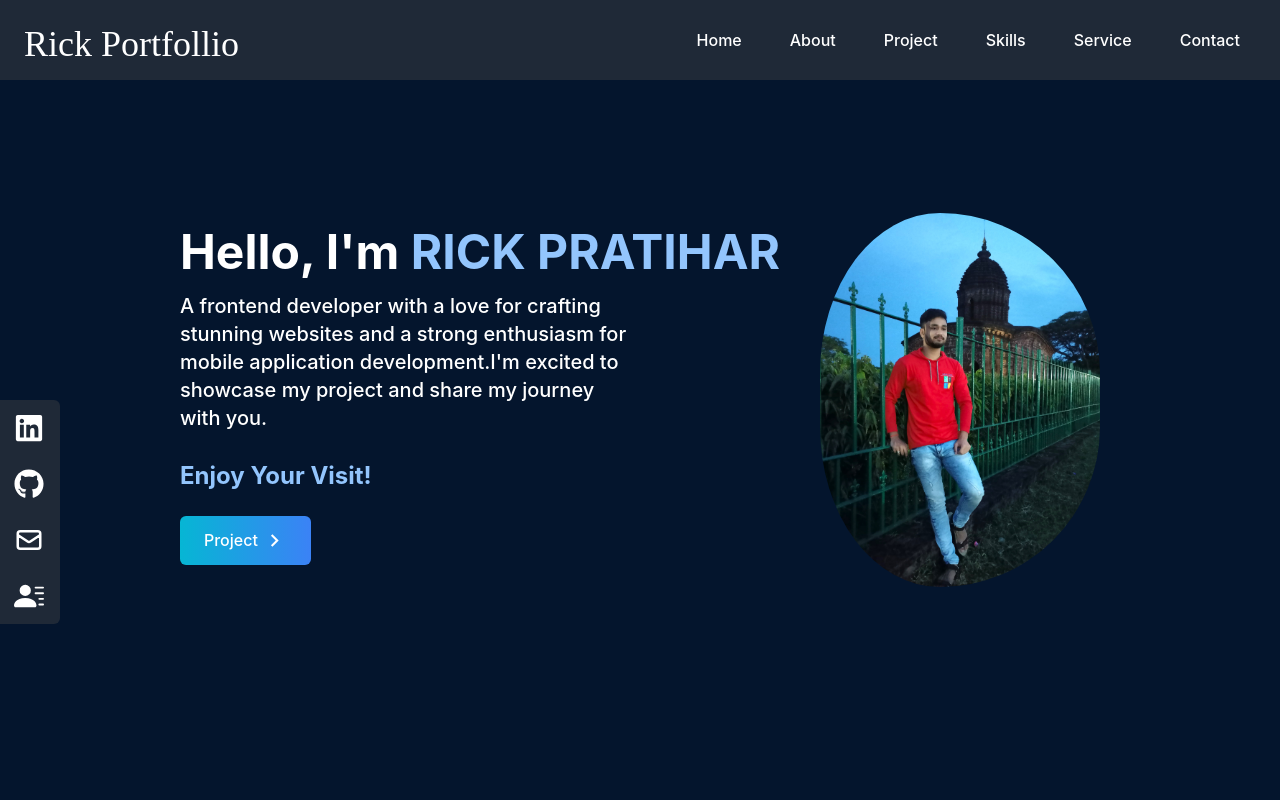
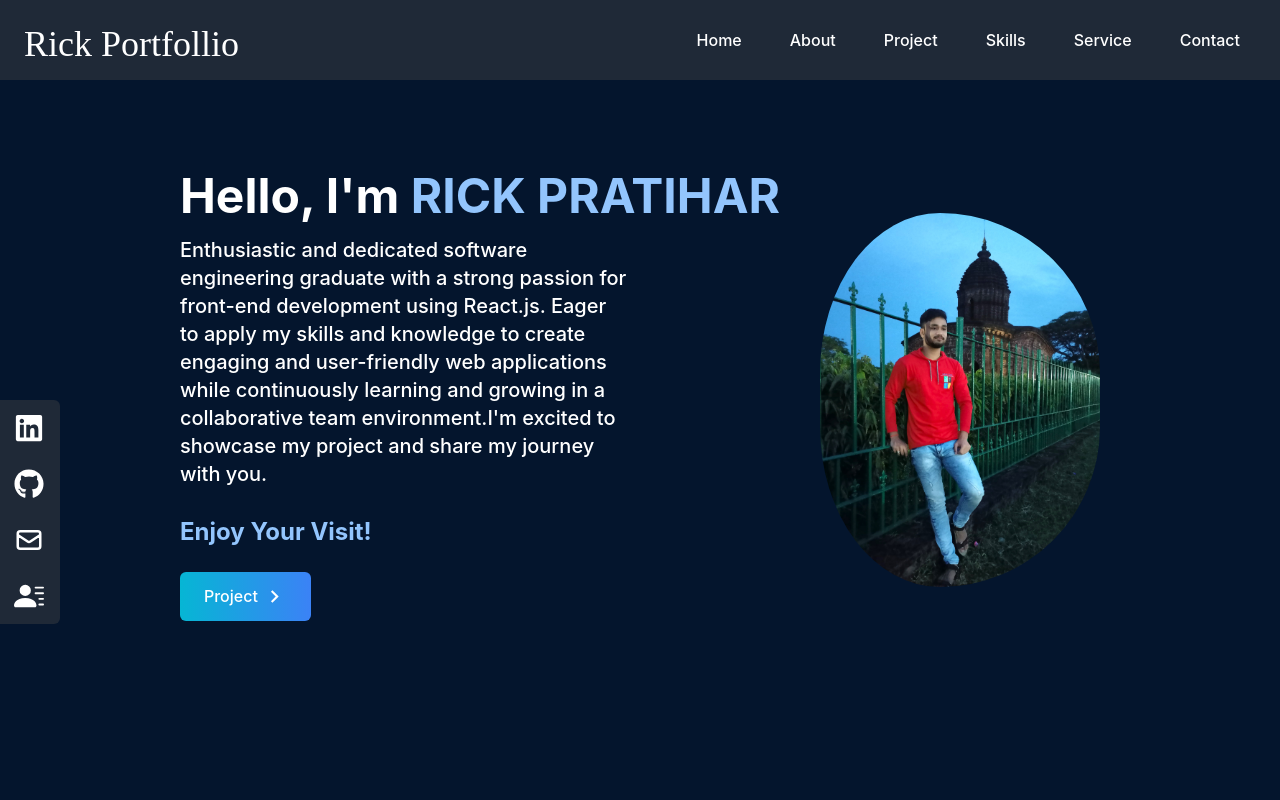
Before and after one commit to RickPratihar/Rick-portfolio, a React (Create React App) app: page / in a window 1280 px wide. Shown: the top 800 px of the page. Built offline with nearby package versions, Linux system fonts and the light colour scheme.

Commit message:
update my home-about

```diff
--- a/src/components/Home.jsx
+++ b/src/components/Home.jsx
@@ -23,9 +23,12 @@ const Home = () => {
           </p>
 
           <p className="text-white text-xl py-4 max-w-md" data-aos="fade-right">
-            A frontend developer with a love for crafting stunning websites and
-            a strong enthusiasm for mobile application development.I'm excited
-            to showcase my project and share my journey with you.
+            Enthusiastic and dedicated software engineering graduate with a
+            strong passion for front-end development using React.js. Eager to
+            apply my skills and knowledge to create engaging and user-friendly
+            web applications while continuously learning and growing in a
+            collaborative team environment.I'm excited to showcase my project
+            and share my journey with you.
             <br />
             <br />
             <span className="text-2xl font-bold text-blue-300">
@@ -49,7 +52,7 @@ const Home = () => {
           </div>
         </div>
 
-        <div >
+        <div>
           <img
             src={MyImage}
             alt=""
```
